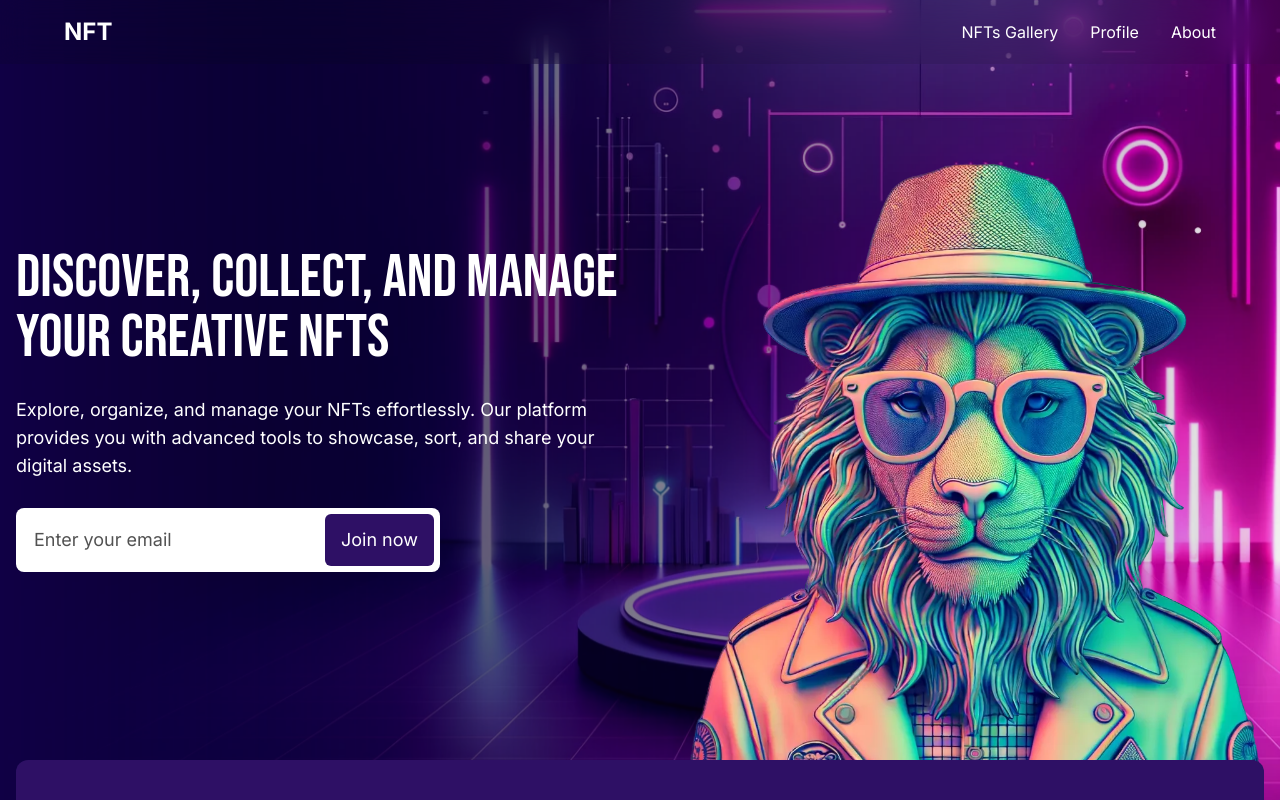
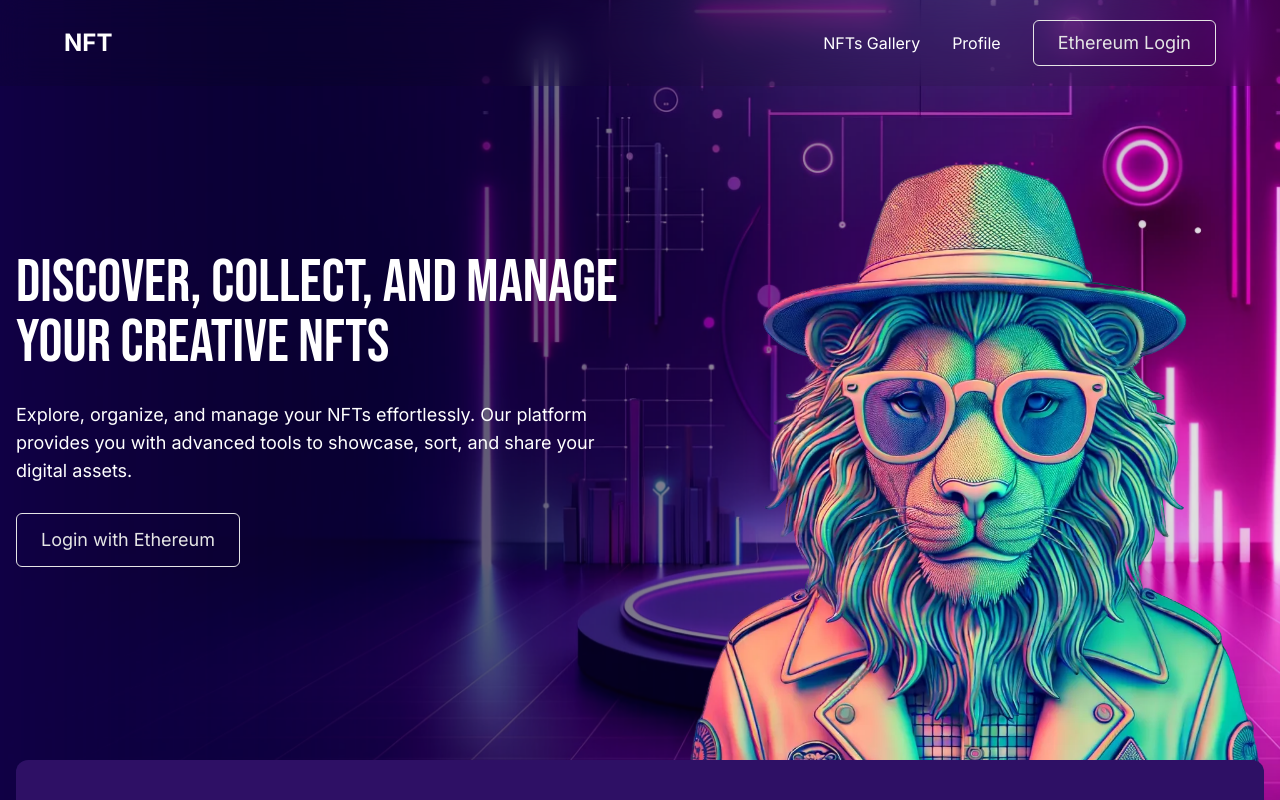
Before and after one commit to and27/nft-gallery, a Next.js app: page / in a window 1280 px wide. Shown: the top 800 px of the page. Built offline with nearby package versions, Linux system fonts and the light colour scheme.

Commit message:
feat(app): add siwe login

```diff
--- a/package.json
+++ b/package.json
@@ -13,7 +13,7 @@
     "@hookform/error-message": "^2.0.1",
     "@openzeppelin/contracts": "^5.2.0",
     "@splinetool/react-spline": "^3.1.0",
-    "ethers": "^6.13.5",
+    "ethers": "^5.7.2",
     "framer-motion": "^11.2.10",
     "hardhat": "^2.22.6",
     "next": "14.2.4",
@@ -23,6 +23,7 @@
     "react-icons": "^5.2.1",
     "react-intersection-observer": "^9.10.3",
     "react-toastify": "^11.0.3",
+    "siwe": "^2.3.2",
     "web3": "^4.10.0"
   },
   "devDependencies": {
--- /dev/null
+++ b/src/app/api/verify-siwe/route.ts
@@ -0,0 +1,26 @@
+import { NextRequest, NextResponse } from "next/server";
+import { SiweMessage } from "siwe";
+
+export async function POST(req: NextRequest) {
+  try {
+    const { message, signature } = await req.json();
+
+    try {
+      const siweMessage = new SiweMessage(message);
+      const { data } = await siweMessage.verify({ signature });
+      return NextResponse.json({ success: data });
+    } catch (parseError) {
+      console.error("❌ Error al parsear el mensaje SIWE:", parseError);
+      return NextResponse.json(
+        { success: false, error: parseError.message },
+        { status: 400 }
+      );
+    }
+  } catch (error) {
+    console.error("❌ Error en SIWE:", error);
+    return NextResponse.json(
+      { success: false, error: error.message },
+      { status: 500 }
+    );
+  }
+}
--- /dev/null
+++ b/src/components/Auth.tsx
@@ -0,0 +1,100 @@
+"use client";
+
+import { useState, useEffect } from "react";
+import { ethers } from "ethers";
+import { SiweMessage } from "siwe";
+
+const API_URL = "/api/verify-siwe";
+
+const Auth = () => {
+  const [walletAddress, setWalletAddress] = useState<string | null>(null);
+  const [isAuthenticated, setIsAuthenticated] = useState<boolean>(false);
+
+  useEffect(() => {
+    const storedWallet = localStorage.getItem("walletAddress");
+    if (storedWallet) {
+      setWalletAddress(storedWallet);
+      setIsAuthenticated(true);
+    }
+  }, []);
+
+  const loginWithEthereum = async () => {
+    if (!window.ethereum) {
+      alert("Install metamask please");
+      return;
+    }
+
+    try {
+      const provider = new ethers.providers.Web3Provider(window.ethereum);
+      const signer = provider.getSigner();
+      const address = await (await signer).getAddress();
+      const siweMessageData = {
+        domain: window.location.host,
+        address,
+        statement: "Login with ethereum with our platform.",
+        uri: window.location.origin,
+        version: "1",
+        chainId: 1,
+        nonce: "1234567890",
+        issuedAt: new Date().toISOString(),
+      };
+
+      const siweMessage = new SiweMessage(siweMessageData);
+      const preparedMessage = siweMessage.prepareMessage();
+      const signedMessage = await signer.signMessage(preparedMessage);
+
+      const response = await fetch("/api/verify-siwe", {
+        method: "POST",
+        headers: { "Content-Type": "application/json" },
+        body: JSON.stringify({
+          message: siweMessageData,
+          signature: signedMessage,
+        }),
+      });
+
+      const data = await response.json();
+      if (data.success) {
+        setWalletAddress(address);
+        setIsAuthenticated(true);
+        localStorage.setItem("walletAddress", address);
+      } else {
+        console.error("Error en autenticación SIWE:", data.error);
+      }
+    } catch (error) {
+      console.error("Error en SIWE:", error);
+    }
+  };
+
+  function logout() {
+    setWalletAddress(null);
+    setIsAuthenticated(false);
+    localStorage.removeItem("walletAddress");
+  }
+
+  return (
+    <div>
+      {!isAuthenticated ? (
+        <button
+          onClick={loginWithEthereum}
+          className="px-6 py-2 bg-transparent text-neutral-200 text-lg border border-neutral-200 rounded-md hover:bg-black/50"
+        >
+          Ethereum Login
+        </button>
+      ) : (
+        <div className="flex items-center gap-4">
+          <p className="text-white">
+            🟢 {walletAddress?.slice(0, 6)}...{walletAddress?.slice(-4)}
+          </p>
+          <button
+            onClick={logout}
+            className="px-3 py-2 bg-transparent border border-red-500 text-red-500 rounded-md hover:bg-red-800/50"
+          >
+            Log out
+          </button>
+        </div>
+      )}
+    </div>
+  );
+};
+
+export default Auth;
--- /dev/null
+++ b/src/components/EmailInput.tsx
@@ -0,0 +1,24 @@
+const EmailInput = () => (
+  <div className="relative flex gap-5 text-lg bg-white p-1 md:p-1.5 rounded-lg w-full md:w-auto mb-5 md:mb-0">
+    <input
+      id="contact-email"
+      type="text"
+      placeholder=""
+      className="block p-3 text-black w-full text-base md:text-lg peer focus:outline-none focus:ring-0"
+    />
+
+    <label
+      htmlFor="contact-email"
+      className="absolute text-lg text-neutral-600 duration-300 ml-1transform -translate-y-2 scale-75 top-2 z-10 origin-[0] bg-white px-3
+      peer-placeholder-shown:scale-100 peer-placeholder-shown:-translate-y-1/2 peer-placeholder-shown:top-1/2
+      peer-focus:top-2 peer-focus:scale-75 peer-focus:-translate-y-2 rtl:peer-focus:translate-x-1/4 rtl:peer-focus:left-auto"
+    >
+      Enter your email
+    </label>
+    <button className="px-4 py-2 bg-violet-950 text-white rounded-md hover:bg-black shrink-0 ">
+      Join now
+    </button>
+  </div>
+);
+
+export default EmailInput;
--- a/src/components/Hero.tsx
+++ b/src/components/Hero.tsx
@@ -1,5 +1,6 @@
 import { Bebas_Neue } from "next/font/google";
 import Image from "next/image";
+import Auth from "./Auth";
 
 export const bebasNeue = Bebas_Neue({
   subsets: ["latin"],
@@ -20,26 +21,12 @@ const Hero = () => (
           provides you with advanced tools to showcase, sort, and share your
           digital assets.
         </p>
-        <div className="relative flex gap-5 text-lg bg-white p-1 md:p-1.5 rounded-lg w-full md:w-auto mb-5 md:mb-0">
-          <input
-            id="contact-email"
-            type="text"
-            placeholder=""
-            className="block p-3 text-black w-full text-base md:text-lg peer focus:outline-none focus:ring-0"
-          />
-
-          <label
-            htmlFor="contact-email"
-            className="absolute text-lg text-neutral-600 duration-300 ml-1transform -translate-y-2 scale-75 top-2 z-10 origin-[0] bg-white px-3
-            peer-placeholder-shown:scale-100 peer-placeholder-shown:-translate-y-1/2 peer-placeholder-shown:top-1/2
-            peer-focus:top-2 peer-focus:scale-75 peer-focus:-translate-y-2 rtl:peer-focus:translate-x-1/4 rtl:peer-focus:left-auto"
-          >
-            Enter your email
-          </label>
-          <button className="px-4 py-2 bg-violet-950 text-white rounded-md hover:bg-black shrink-0 ">
-            Join now
-          </button>
-        </div>
+        <button
+          // onClick={loginWithEthereum}
+          className="px-6 py-3 bg-transparent text-neutral-200 text-lg border border-neutral-200 rounded-md hover:bg-black/50"
+        >
+          Login with Ethereum
+        </button>
       </div>
       <div className="w-full h-full">
         <Image
--- a/src/components/Navbar.tsx
+++ b/src/components/Navbar.tsx
@@ -3,6 +3,7 @@
 import { useEffect, useState } from "react";
 import Link from "next/link";
 import { navItems } from "../data/navigation";
+import Auth from "./Auth";
 
 const Navbar = () => {
   const [isOpen, setIsOpen] = useState(false);
@@ -45,7 +46,7 @@ const Navbar = () => {
             NFT
           </Link>
           <ul
-            className={`flex flex-col md:flex-row py-5 gap-8 text-white ${
+            className={`flex flex-col items-center md:flex-row py-5 gap-8 text-white ${
               isMobile && !isOpen ? "hidden" : ""
             } `}
           >
@@ -59,6 +60,7 @@ const Navbar = () => {
                 <Link href={item.link}>{item.name}</Link>
               </li>
             ))}
+            <Auth />
           </ul>
         </nav>
         <button
--- a/src/data/navigation.tsx
+++ b/src/data/navigation.tsx
@@ -12,8 +12,4 @@ export const navItems: NavType[] = [
     name: "Profile",
     link: "/profile",
   },
-  {
-    name: "About",
-    link: "#about",
-  },
 ];
```
Also changed, not shown: src/lib/opensea.ts (+3 -7 lines), 1 other file (tests, documents, lock files or other folders).
